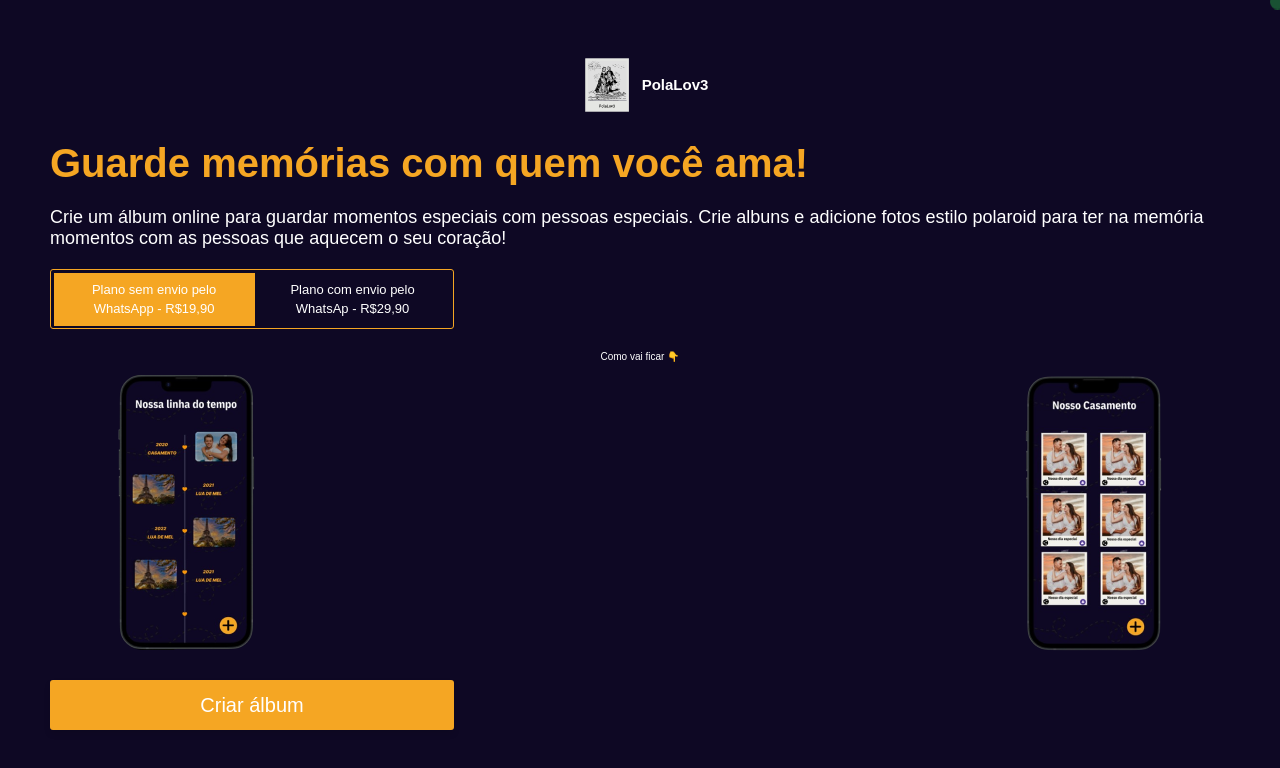
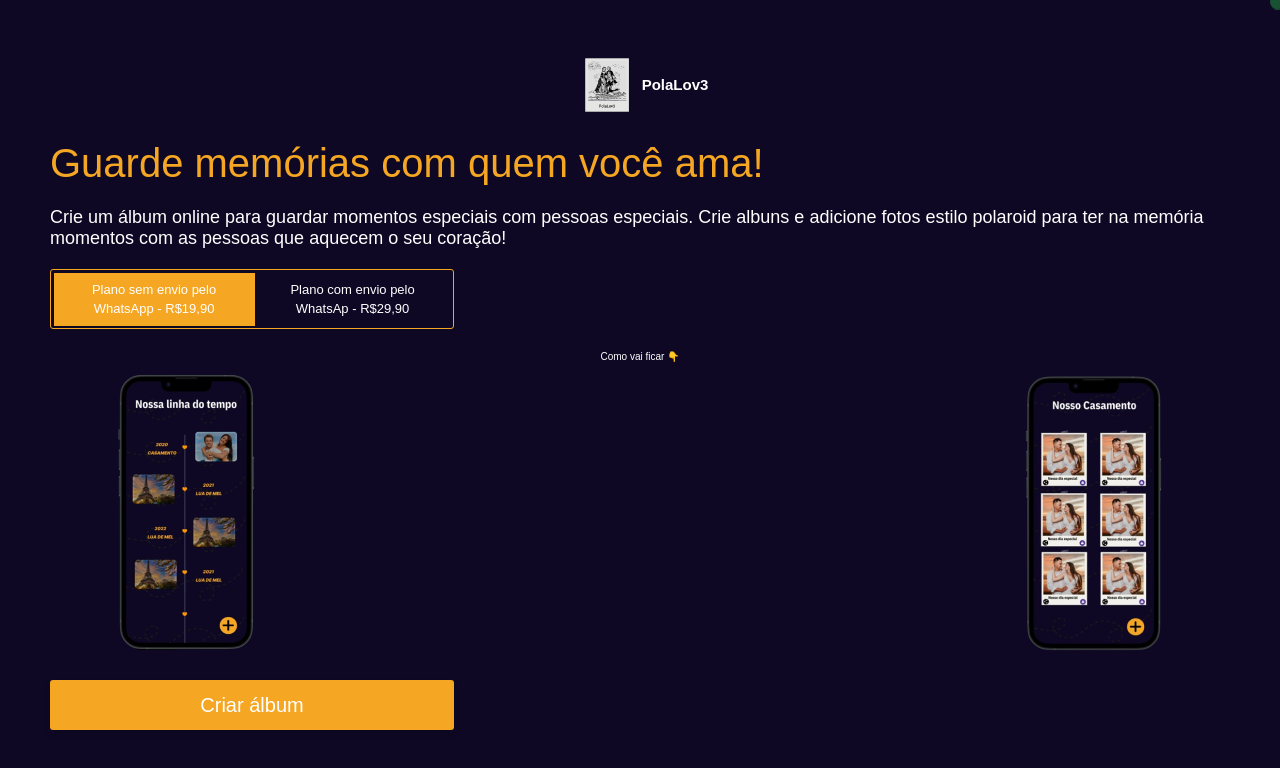
Before and after one commit to breneg0at/brenewantlove, a Next.js app: page / in a window 1280 px wide. Shown: the top 768 px of the page. Built offline with nearby package versions, Linux system fonts and the light colour scheme; a web font is replaced by a local one.

Commit message:
Fix: Adjust font-weight

```diff
--- a/app/globals.css
+++ b/app/globals.css
@@ -26,7 +26,7 @@ body {
 
 .title {
   font-size: var(--title-one);
-  font-weight: 800;
+  font-weight: 200;
   line-height: 4.7rem;
 }
 
```
